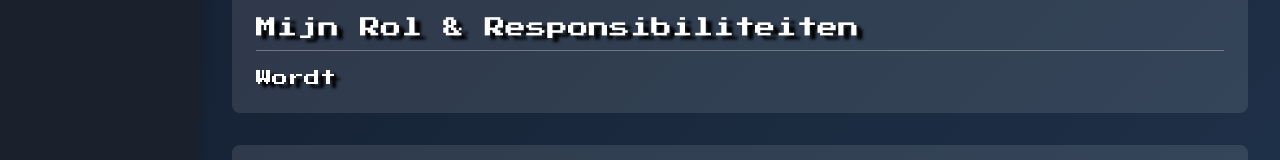
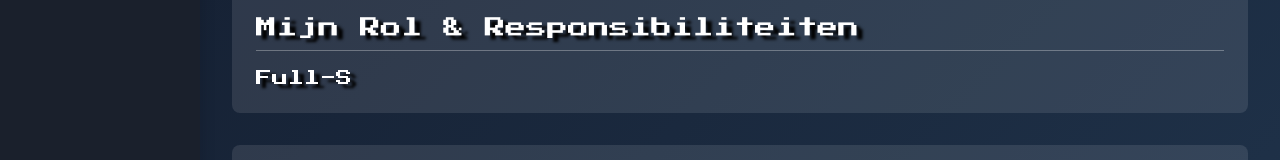
Before and after one commit to oVirtualRealityo/portofolio, a Next.js app: page /company in a window 1280 px wide. Shown: the part 356-516 px from the top of the page. Built offline with nearby package versions, Linux system fonts and the light colour scheme.

Commit message:
Update index.tsx

```diff
--- a/src/pages/company/index.tsx
+++ b/src/pages/company/index.tsx
@@ -36,7 +36,7 @@ const CompanyPage = () => {
           <section className={styles.collaborations}>
             <h2 className={styles.sectionTitle}>Mijn Rol &amp; Responsibiliteiten</h2>
             <p>
-              <Typewriter text="Wordt nog aangevuld" speed={100} startDelay={5000}/>
+              <Typewriter text="Full-Stack developer & Data-engineer" speed={100} startDelay={5000}/>
             </p>
           </section>
 
```
